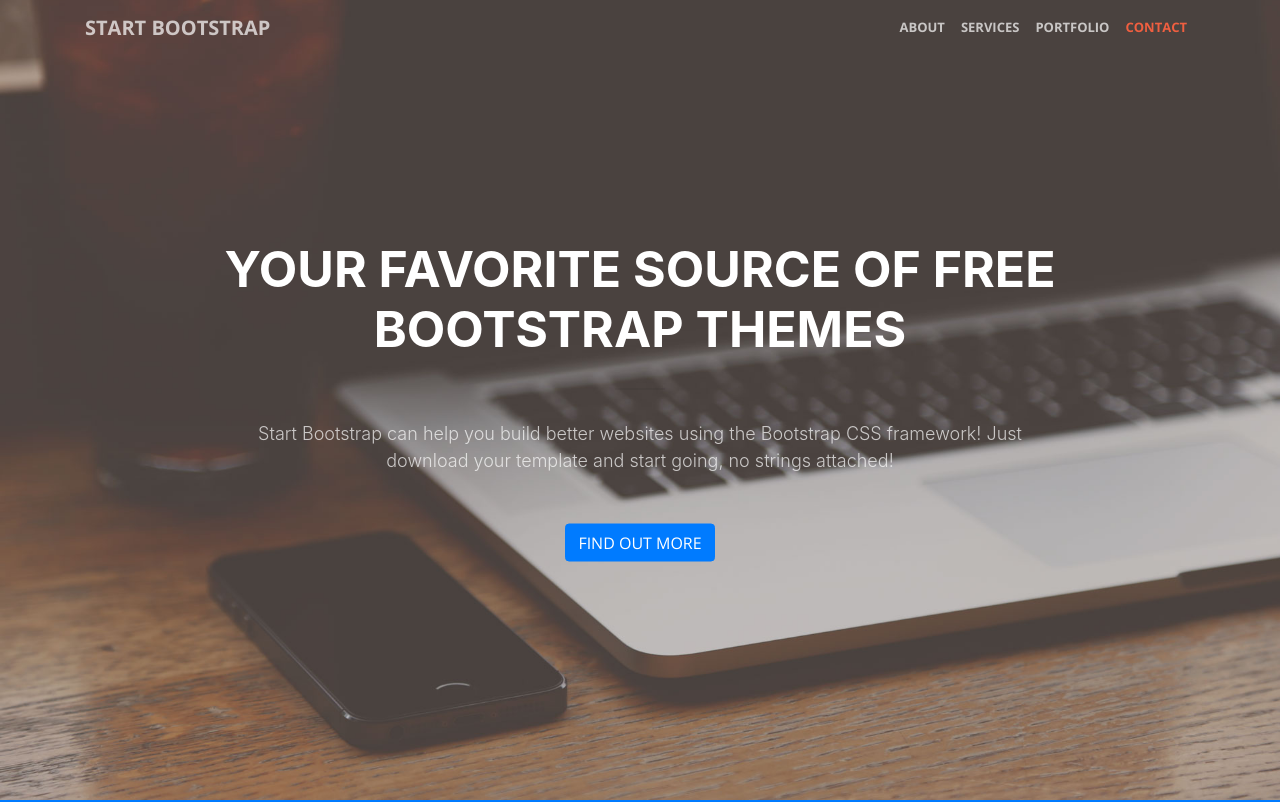
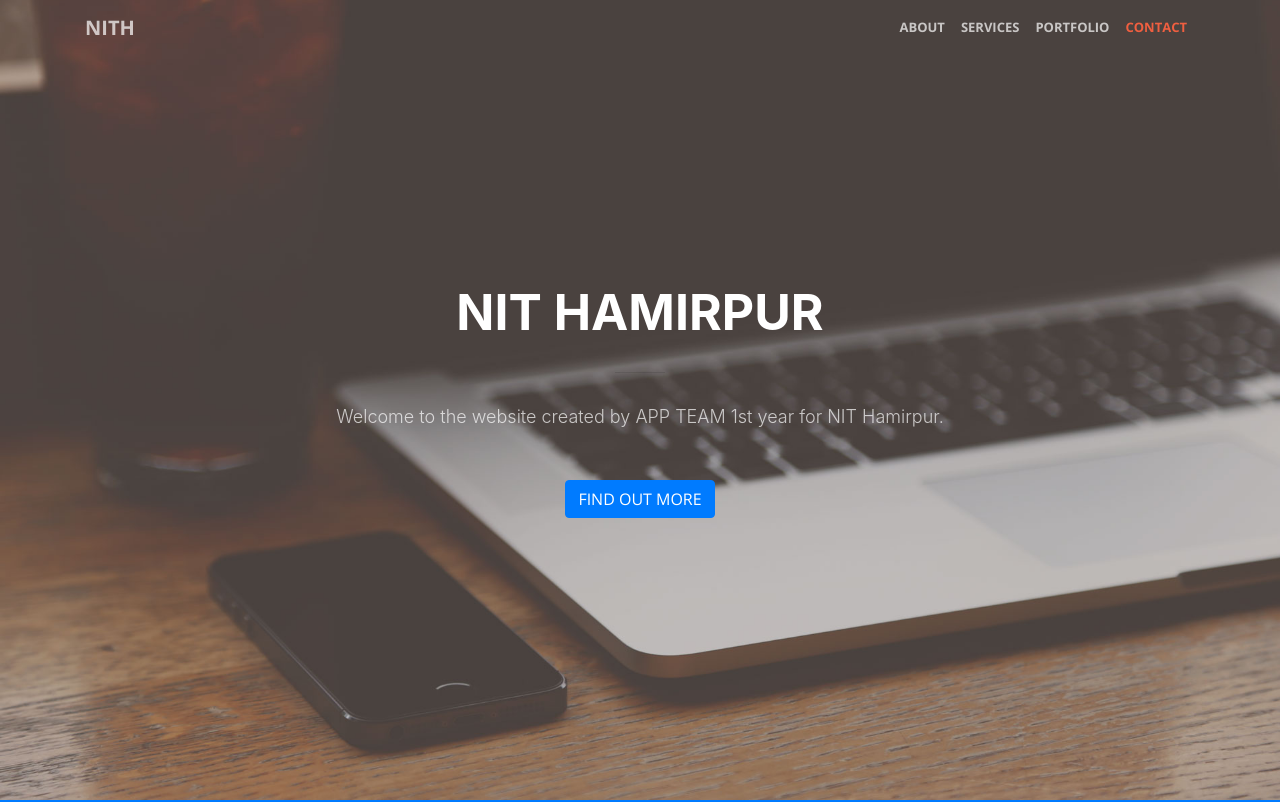
Before and after one commit to krkartikay/ProjectOmnitrix, a website with bundled scripts: page index.html in a window 1280 px wide. Shown: the top 802 px of the page. Built offline with nearby package versions, Linux system fonts and the light colour scheme.

Commit message:
Modified heading on homepage

```diff
--- a/index.html
+++ b/index.html
@@ -31,7 +31,7 @@
     <!-- Navigation -->
     <nav class="navbar navbar-expand-lg navbar-light fixed-top" id="mainNav">
       <div class="container">
-        <a class="navbar-brand js-scroll-trigger" href="#page-top">Start Bootstrap</a>
+        <a class="navbar-brand js-scroll-trigger" href="#page-top">NITH</a>
         <button class="navbar-toggler navbar-toggler-right" type="button" data-toggle="collapse" data-target="#navbarResponsive" aria-controls="navbarResponsive" aria-expanded="false" aria-label="Toggle navigation">
           <span class="navbar-toggler-icon"></span>
         </button>
@@ -57,9 +57,9 @@
     <header class="masthead">
       <div class="header-content">
         <div class="header-content-inner">
-          <h1 id="homeHeading">Your Favorite Source of Free Bootstrap Themes</h1>
+          <h1 id="homeHeading">NIT HAMIRPUR</h1>
           <hr>
-          <p>Start Bootstrap can help you build better websites using the Bootstrap CSS framework! Just download your template and start going, no strings attached!</p>
+          <p>Welcome to the website created by APP TEAM 1st year for NIT Hamirpur.</p>
           <a class="btn btn-primary btn-xl js-scroll-trigger" href="#about">Find Out More</a>
         </div>
       </div>
```
